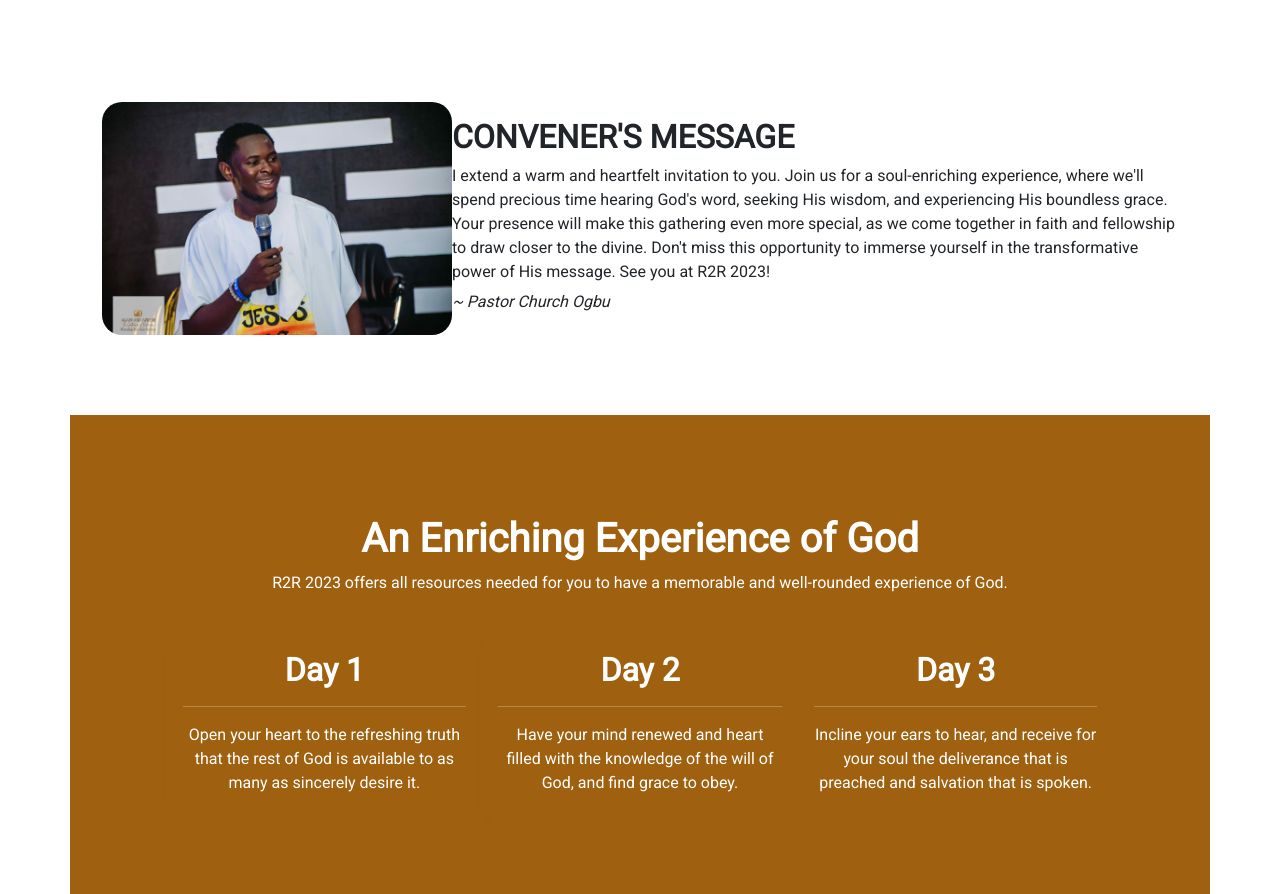
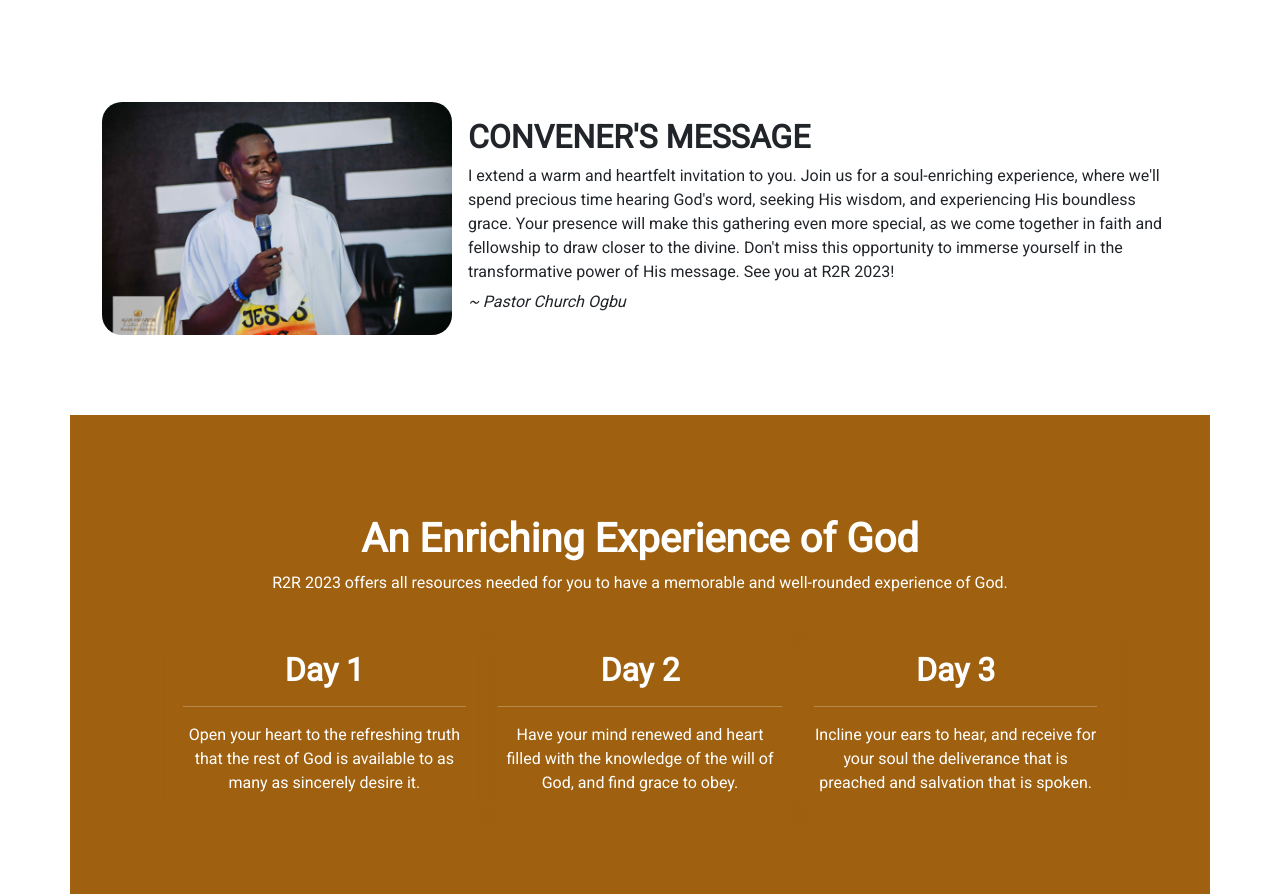
Before and after one commit to EsaKris/R2R, a Django app: page / in a window 1280 px wide. Shown: the part 1782-2676 px from the top of the page. Run offline with Django 4.2, Linux system fonts and the light colour scheme; some libraries are stand-ins or nearby versions.

Commit message:
modified:   templates/home/index.html

```diff
--- a/templates/home/index.html
+++ b/templates/home/index.html
@@ -55,11 +55,11 @@
 </section>
 <section class="container p-3">
   <div>
-    <iframe style="width: 100%;height: 400px;min-width: 400px;" src="https://www.youtube.com/embed/NTLv2tFEVRw?si=fJNZKtOC3IFmzi33&amp;controls=0" title="YouTube video player" frameborder="0" allow="accelerometer; autoplay; clipboard-write; encrypted-media; gyroscope; picture-in-picture; web-share" allowfullscreen></iframe>
+    <iframe style="width: 100%;height: 400px;" src="https://www.youtube.com/embed/NTLv2tFEVRw?si=fJNZKtOC3IFmzi33&amp;controls=0" title="YouTube video player" frameborder="0" allow="accelerometer; autoplay; clipboard-write; encrypted-media; gyroscope; picture-in-picture; web-share" allowfullscreen></iframe>
   </div>
 </section>
 <section class="container" style="margin: auto;padding:2rem;">
-  <div class="headSteward d-md-flex">
+  <div class="headSteward d-md-flex" style="gap:1rem">
     <div>
       <img src="{% static 'img/bg/2.jpg' %}" alt="Pastor church ogbu head steward Again and Afresh" class="img-fluid">
     </div>
@@ -102,7 +102,7 @@
 </section>
 <a name="contact" id="contact"></a>
 <section class="  location container" style="margin: auto;padding:2rem;">
-  <div class="container d-md-flex">
+  <div class="container d-md-flex" style="gap:1rem">
     <div style="flex: 1;">
       <iframe src="https://www.google.com/maps/embed?pb=!1m18!1m12!1m3!1d988.4526352198816!2d8.535484546651!3d7.703470158867319!2m3!1f0!2f0!3f0!3m2!1i1024!2i768!4f13.1!3m3!1m2!1s0x105081b6437e616b%3A0xef8945cdab55426c!2sAgain%20and%20Afresh!5e0!3m2!1sen!2sng!4v1699441664593!5m2!1sen!2sng" style="border:0;height:100%;width:100%;" style="border:0;" allowfullscreen="" loading="lazy" referrerpolicy="no-referrer-when-downgrade"></iframe>
     </div>
```
